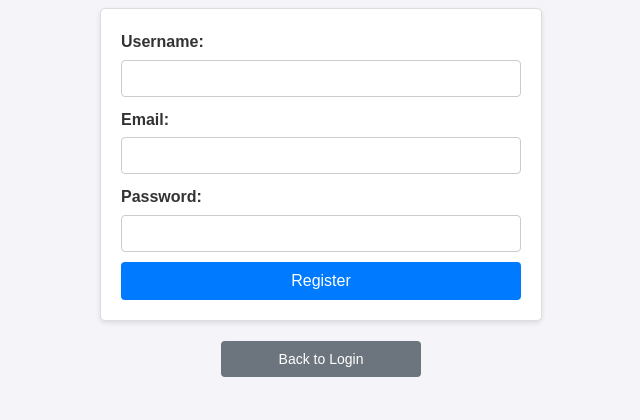
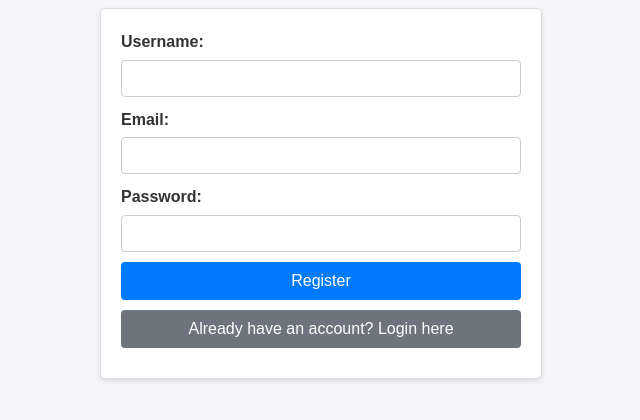
Before and after one commit to Bamood/WebbSrvrFinalProject, a website: page project/register.html in a window 1280 px wide. Shown: the part 86-506 px from the top of the page, without its empty margins (319-959 px from the left). Drawn offline with Linux system fonts and the light colour scheme.

Commit message:
fixed more stuff

```diff
--- a/project/register.html
+++ b/project/register.html
@@ -20,9 +20,10 @@
         <input type="password" id="regPassword" required>
         <br>
         <button type="submit">Register</button>
+        <button id="loginRedirectButton" type="button">
+            Already have an account? Login here
+        </button>
     </form>
-
-    <button class="back" onclick="window.location.href='login.html'">Back to Login</button>
 
     <script src="test.js"></script>
 </body>
--- a/project/test.css
+++ b/project/test.css
@@ -21,6 +21,10 @@ form {
     border: 1px solid #ddd;
     border-radius: 5px;
     box-shadow: 0 2px 5px rgba(0, 0, 0, 0.1);
+}
+
+form button {
+    margin-bottom: 10px; /* Add space between buttons */
 }
 
 label {
@@ -381,3 +385,20 @@ back:hover {
 .hidden {
     display: none !important;
 }
+
+#loginRedirectButton {
+    display: block;
+    width: 100%; /* Match the width of the "Register" button */
+    padding: 10px;
+    background-color: #6c757d; /* Match the gray background */
+    color: white;
+    border: none;
+    border-radius: 4px;
+    cursor: pointer;
+    font-size: 16px; /* Match the font size */
+    text-align: center;
+}
+
+#loginRedirectButton:hover {
+    background-color: #5a6268; /* Darker gray on hover */
+}
--- a/project/test.js
+++ b/project/test.js
@@ -406,6 +406,16 @@ return;
     // Add event listener for the "Manage Account" button
     document.getElementById("accManagementButton")?.addEventListener("click", () => {
         window.location.href = "accManagement.html";
+    });
+
+    // Add event listener for the "Register" redirect button
+    document.getElementById("registerRedirectButton")?.addEventListener("click", () => {
+        window.location.href = "register.html";
+    });
+
+    // Add event listener for the "Login" redirect button
+    document.getElementById("loginRedirectButton")?.addEventListener("click", () => {
+        window.location.href = "login.html";
     });
 
     async function loadPosts() {
```
Also changed, not shown: project/login.html (+1 -1 lines).
